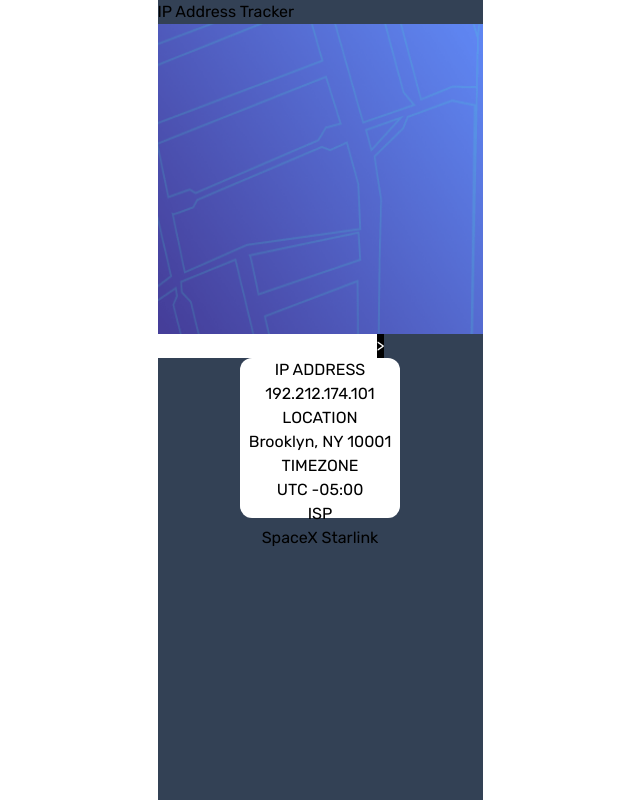
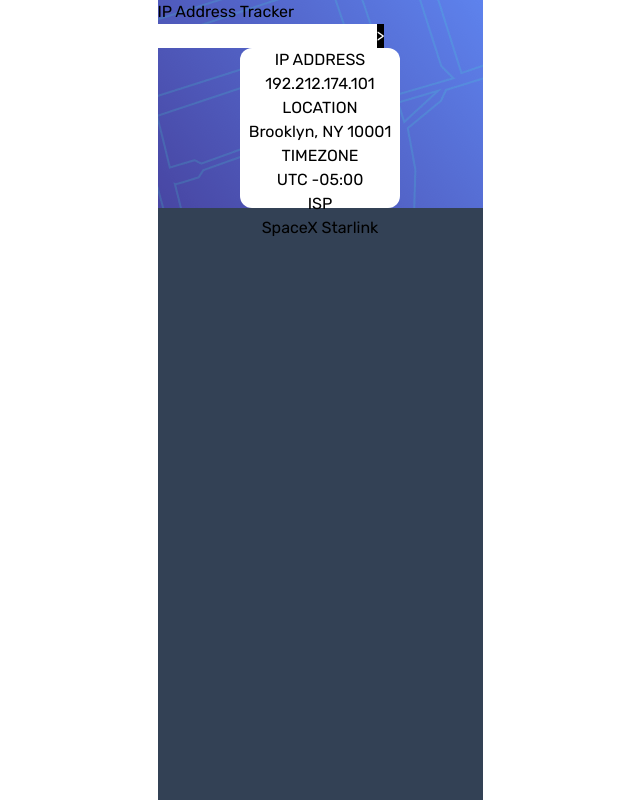
Before and after one commit to SofiaBargues/ip-address-tracker-1, a React (Vite) app: page / in a window 1280 px wide. Shown: the whole page, without its empty margins (320-960 px from the left). Built offline with nearby package versions, Linux system fonts and the light colour scheme; no server answers.

Commit message:
frirst today

```diff
--- a/src/App.tsx
+++ b/src/App.tsx
@@ -77,12 +77,13 @@ function App() {
 
   return (
     <div className="w-[325px] h-screen bg-slate-700 justify-center m-auto font-rubik">
-      <div>IP Address Tracker</div>
-      <img
+      <div className="bg-[url('/pattern-bg-mobile.png')] ">
+        <div className="">IP Address Tracker</div>
+        {/* <img
           src="/pattern-bg-mobile.png"
           alt=""
-        className="h-[310px] w-[380px]"
-      />
+          className=""
+        /> */}
         {/* --- (5) Add leaflet map container --- */}
         <div className="">
           <form onSubmit={handleSubmit} className="">
@@ -100,6 +101,7 @@ function App() {
             <div>UTC -05:00</div>
             <div>ISP</div>
             <div>SpaceX Starlink</div>
+          </div>
         </div>
       </div>
       <div>
```
Lines whose indentation alone changed are shown as unchanged.
